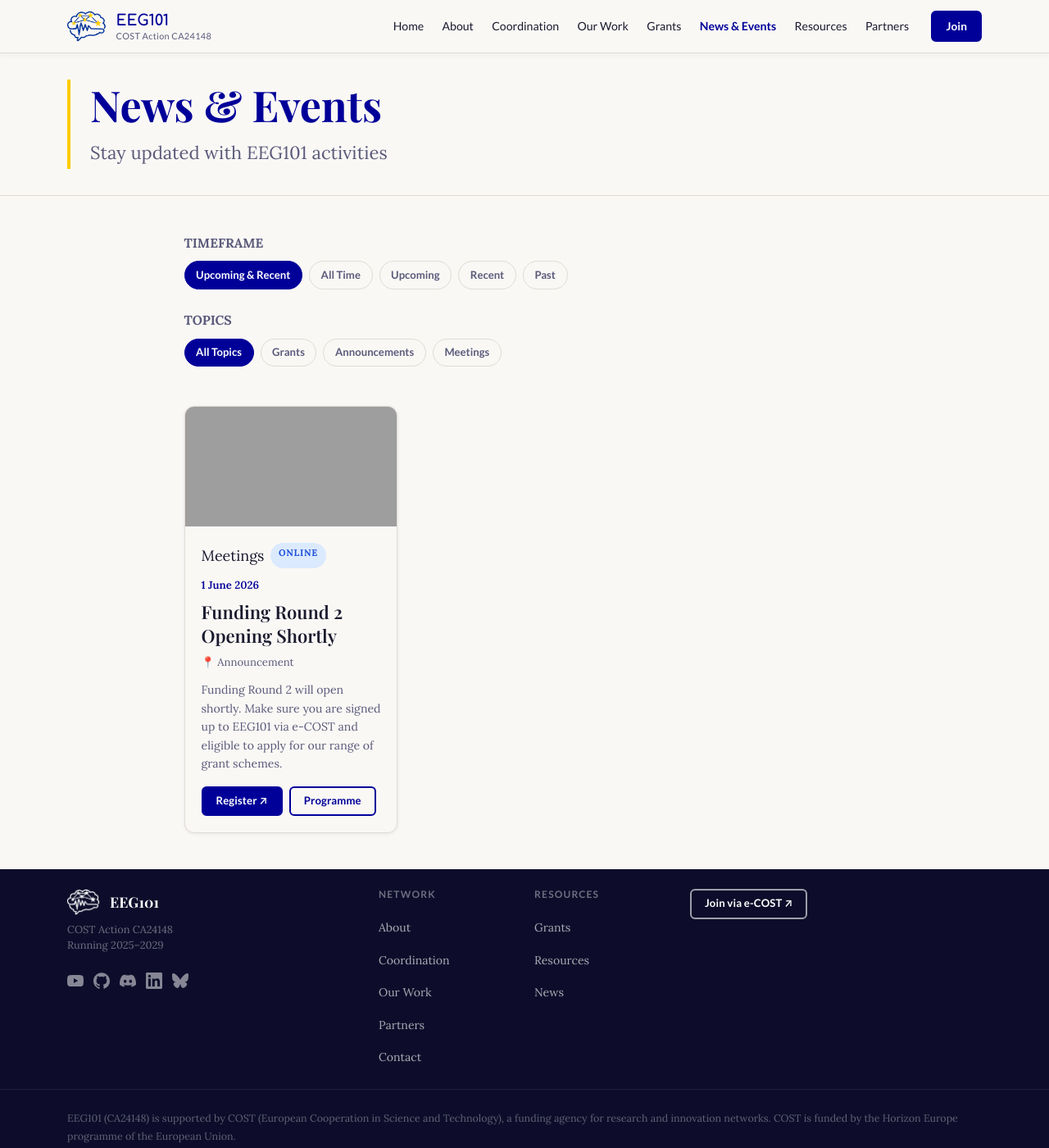
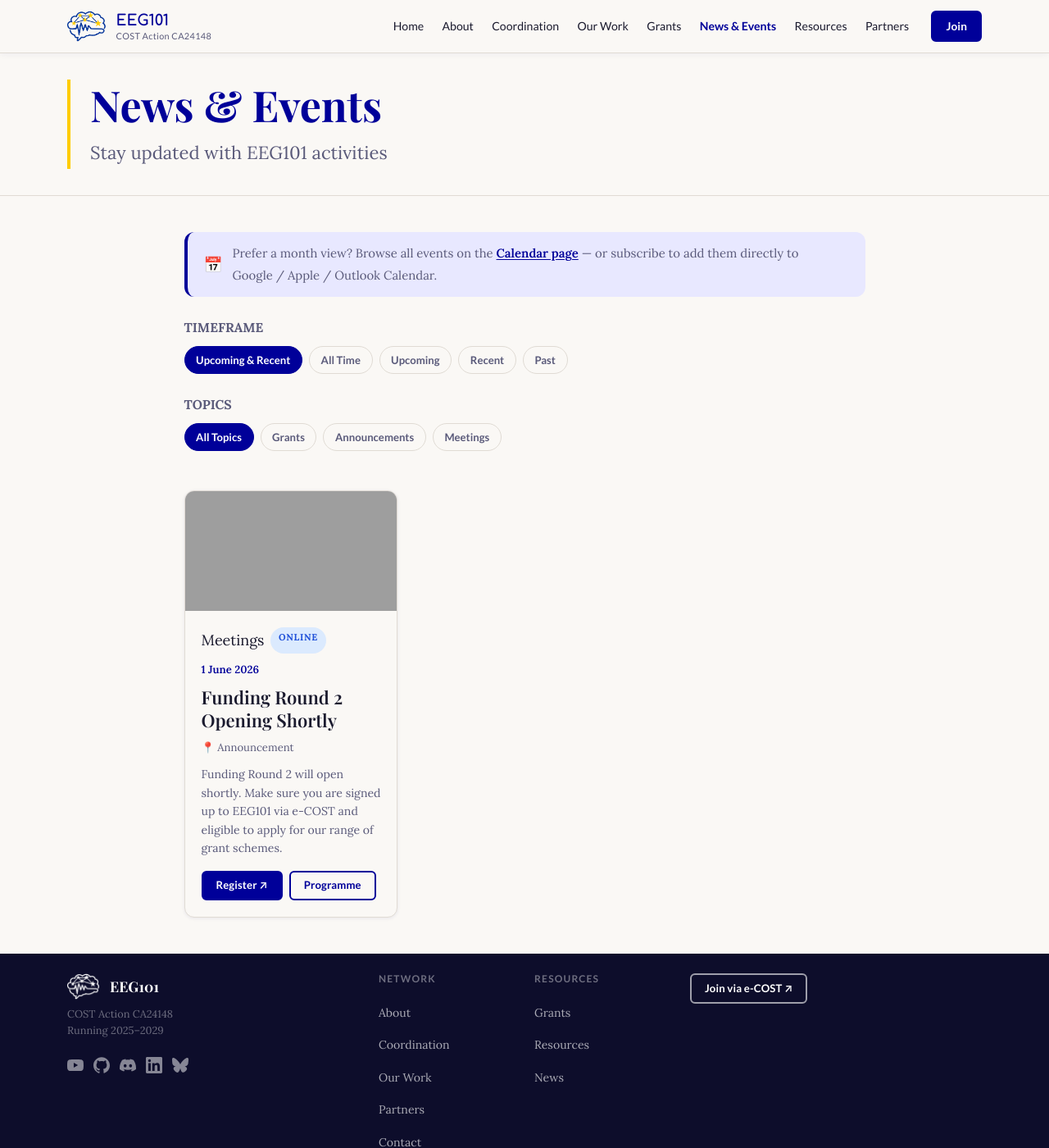
Before and after one commit to mcvinding/website-1, a Jekyll site: the page built from news.md, in a window 1280 px wide and 1400 px high. Shown: the whole window at 82% size. Built offline with Jekyll 4.4.1, drawn with Linux system fonts in a browser that asks for light colours; grey boxes are pictures that could not be loaded.

Commit message:
Add calendar callout banner to News & Events page

```diff
--- a/assets/css/style.css
+++ b/assets/css/style.css
@@ -1021,6 +1021,21 @@ strong { font-weight: 600; }
 }
 
 /* --- Calendar --- */
+.cal-callout {
+  display: flex;
+  align-items: center;
+  gap: 0.75rem;
+  background: var(--color-primary-light);
+  border-left: 4px solid var(--color-primary);
+  border-radius: var(--radius);
+  padding: 0.85rem 1.25rem;
+  font-size: 0.93rem;
+  color: var(--color-text-muted);
+}
+.cal-callout__icon { font-size: 1.15rem; flex-shrink: 0; }
+.cal-callout__text a { color: var(--color-primary); font-weight: 600; }
+.cal-callout__text a:hover { text-decoration: underline; }
+
 .cal-subscribe {
   background: var(--color-primary-light);
   border: 1px solid var(--color-border);
--- a/news.md
+++ b/news.md
@@ -9,6 +9,12 @@ permalink: /news/
 {::nomarkdown}
 {% assign now_epoch = "now" | date: "%s" | plus: 0 %}
 {% assign thirty_days_ago_epoch = now_epoch | minus: 2592000 %}
+
+<!-- Calendar Callout -->
+<div class="cal-callout mb-4">
+  <span class="cal-callout__icon">&#128197;</span>
+  <span class="cal-callout__text">Prefer a month view? Browse all events on the <a href="/calendar/">Calendar page</a> &mdash; or subscribe to add them directly to Google&nbsp;/&nbsp;Apple&nbsp;/&nbsp;Outlook Calendar.</span>
+</div>
 
 <!-- Filter Section -->
 <div class="news-filter-section mb-5">
```
